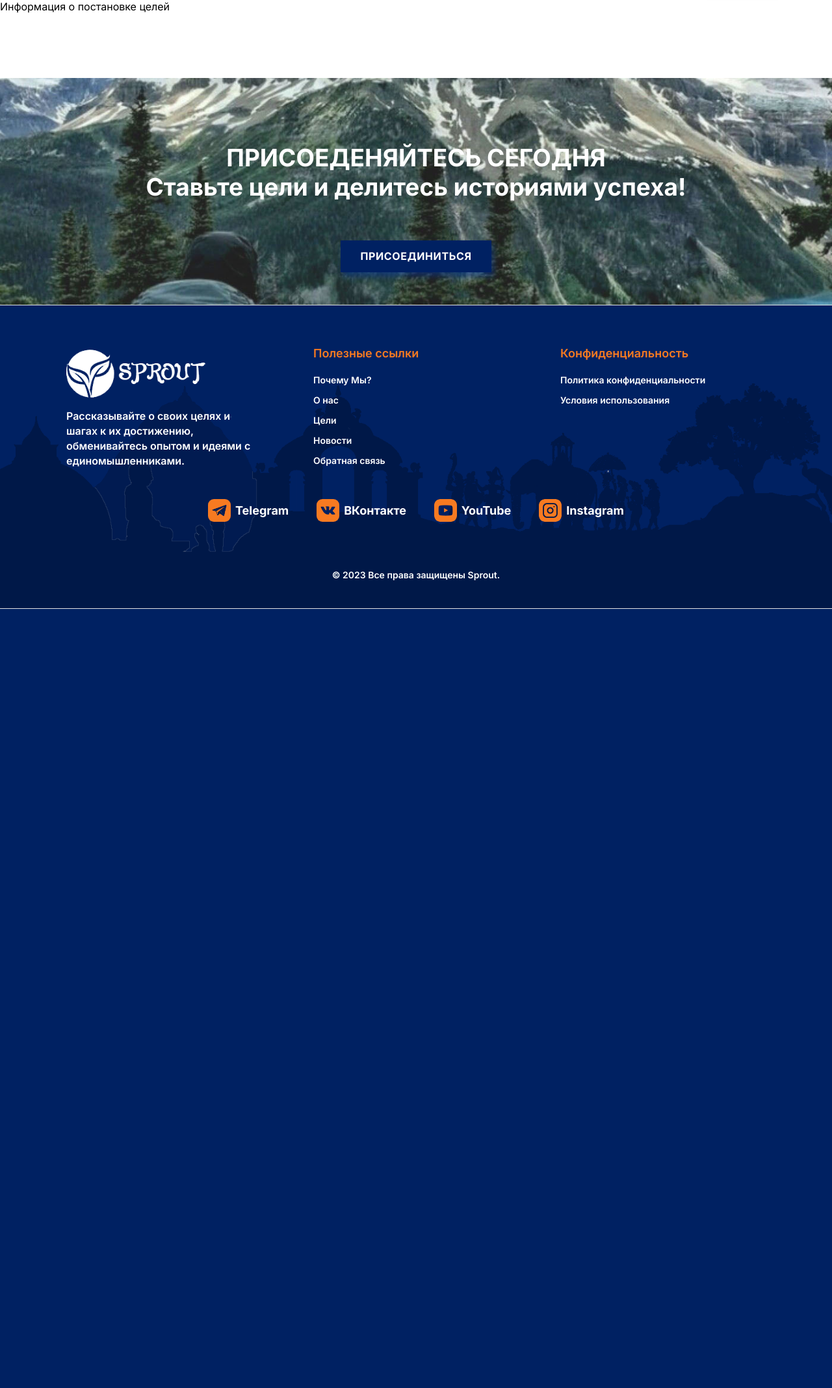
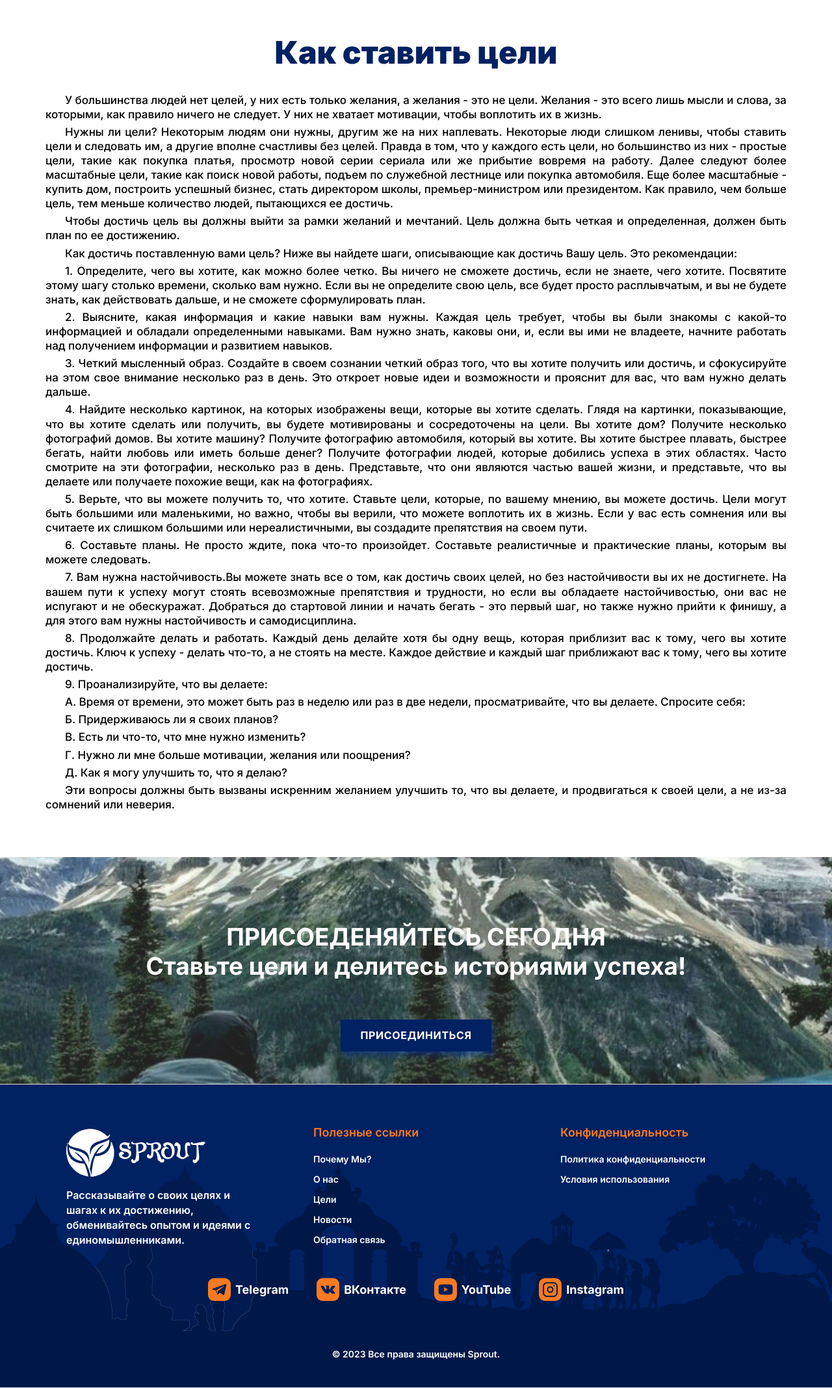
Before and after one commit to Viktor1732/ACHIEVING_GOALS, a Django app: page /goals_how_it_work/ in a window 1280 px wide. Shown: the part 83-2219 px from the top of the page at 65% size. Before the commit the page ends 1020 px from the top, so only its background shows below. Run offline with Django 4.2, Linux system fonts and the light colour scheme; parts of the project's set-up code (start-up, migrations or seed data) failed here and were passed over.

Commit message:
Доделал страницу "Как ставить цели", Изменил отображение изображений на странице "Почему мы?"

```diff
--- a/goals/goal_setting/static/goal_setting/css/styles.css
+++ b/goals/goal_setting/static/goal_setting/css/styles.css
@@ -296,24 +296,22 @@ body {
     position: absolute;
     width: 48%;
     right: auto;
-    left: 10px;
+    left: 0;
     height: 470px;
     background-size: cover !important;
     background-repeat: no-repeat !important;
     background-position: top left !important;
-    border-radius: 14px;
 }
 
 .chess-img-right {
     position: absolute;
-    right: 10px;
+    right: 0;
     left: auto;
     width: 48%;
     height: 470px;
     background-size: cover !important;
     background-repeat: no-repeat !important;
     background-position: top left !important;
-    border-radius: 14px;
 }
 
 .chess-text-wrap {
@@ -333,7 +331,7 @@ body {
 
 /* join-banner */
 .join-banner {
-    margin-top: 100px;
+    margin-top: 70px;
     background: url('../images/content/bg.jpg');
     background-repeat: no-repeat!important;
     background-size: cover!important;
@@ -361,7 +359,21 @@ body {
 }
 
 .features-text-wrap {
+    text-align: justify;
+}
+
+.features-text-wrap h2 {
     text-align: center;
+    margin-top: 50px;
+    margin-bottom: 30px;
+}
+
+.features-text-wrap p {
+    margin-bottom: 5px;
+    font-size: 17px;
+    font-weight: 500;
+    line-height: 1.3;
+    text-indent: 30px;
 }
 
 
--- a/goals/goal_setting/templates/goal_setting/base.html
+++ b/goals/goal_setting/templates/goal_setting/base.html
@@ -43,7 +43,7 @@
                         <a class="menu-nav-link" href="#">База знаний</a>
                         <ul class="sub-menu">
                             <li class="menu-header-item">
-                                <a class="{% active request goals_info %}" href="{{ goals_info }}">Мои цели</a>
+                                <a class="{% active request goals_info %}" href="{{ goals_info }}">Как ставить цели</a>
                             </li>
                             <li class="menu-header-item">
                                 <a class="{% active request points_info %}" href="{{ points_info }}">Мои баллы</a>
--- a/goals/goal_setting/templates/goal_setting/goals_info.html
+++ b/goals/goal_setting/templates/goal_setting/goals_info.html
@@ -1,5 +1,15 @@
 {% extends 'goal_setting/base.html' %}
+{% load static %}
 
 {% block content %}
-<h1>Информация о постановке целей</h1>
+<!-- goals-info -->
+<section class="goals-info">
+    <div class="container">
+        <div class="features-text-wrap">
+            <h2 class="about-title">Как ставить цели</h2>
+            {{ g_info|linebreaks }}
+        </div>
+    </div>
+</section>
+
 {% endblock content %}
--- /dev/null
+++ b/goals/goal_setting/texts.py
@@ -0,0 +1,59 @@
+g_info = """
+
+У большинства людей нет целей, у них есть только желания, а желания - это не цели. Желания - это всего лишь мысли и слова, за которыми, как правило ничего не следует. У них не хватает мотивации, чтобы воплотить их в жизнь.
+
+
+Нужны ли цели? Некоторым людям они нужны, другим же на них наплевать. Некоторые люди слишком ленивы, чтобы ставить цели и следовать им, а другие вполне счастливы без целей. Правда в том, что у каждого есть цели, но большинство из них - простые цели, такие как покупка платья, просмотр новой серии сериала или же прибытие вовремя на работу. Далее следуют более масштабные цели, такие как поиск новой работы, подъем по служебной лестнице или покупка автомобиля. Еще более масштабные - купить дом, построить успешный бизнес, стать директором школы, премьер-министром или президентом. Как правило, чем больше цель, тем меньше количество людей, пытающихся ее достичь.
+
+
+Чтобы достичь цель вы должны выйти за рамки желаний и мечтаний. Цель должна быть четкая и определенная, должен быть план по ее достижению.
+
+
+Как достичь поставленную вами цель? Ниже вы найдете шаги, описывающие как достичь Вашу цель. Это рекомендации:
+
+
+1. Определите, чего вы хотите, как можно более четко. Вы ничего не сможете достичь, если не знаете, чего хотите. Посвятите этому шагу столько времени, сколько вам нужно. Если вы не определите свою цель, все будет просто расплывчатым, и вы не будете знать, как действовать дальше, и не сможете сформулировать план.
+
+
+2. Выясните, какая информация и какие навыки вам нужны. Каждая цель требует, чтобы вы были знакомы с какой-то информацией и обладали определенными навыками. Вам нужно знать, каковы они, и, если вы ими не владеете, начните работать над получением информации и развитием навыков.
+
+
+3. Четкий мысленный образ. Создайте в своем сознании четкий образ того, что вы хотите получить или достичь, и сфокусируйте на этом свое внимание несколько раз в день. Это откроет новые идеи и возможности и прояснит для вас, что вам нужно делать дальше.
+
+
+4. Найдите несколько картинок, на которых изображены вещи, которые вы хотите сделать. Глядя на картинки, показывающие, что вы хотите сделать или получить, вы будете мотивированы и сосредоточены на цели. Вы хотите дом? Получите несколько фотографий домов. Вы хотите машину? Получите фотографию автомобиля, который вы хотите. Вы хотите быстрее плавать, быстрее бегать, найти любовь или иметь больше денег? Получите фотографии людей, которые добились успеха в этих областях. Часто смотрите на эти фотографии, несколько раз в день. Представьте, что они являются частью вашей жизни, и представьте, что вы делаете или получаете похожие вещи, как на фотографиях.
+
+
+5. Верьте, что вы можете получить то, что хотите. Ставьте цели, которые, по вашему мнению, вы можете достичь. Цели могут быть большими или маленькими, но важно, чтобы вы верили, что можете воплотить их в жизнь. Если у вас есть сомнения или вы считаете их слишком большими или нереалистичными, вы создадите препятствия на своем пути.
+
+
+6. Составьте планы. Не просто ждите, пока что-то произойдет. Составьте реалистичные и практические планы, которым вы можете следовать.
+
+
+7. Вам нужна настойчивость.Вы можете знать все о том, как достичь своих целей, но без настойчивости вы их не достигнете. На вашем пути к успеху могут стоять всевозможные препятствия и трудности, но если вы обладаете настойчивостью, они вас не испугают и не обескуражат. Добраться до стартовой линии и начать бегать - это первый шаг, но также нужно прийти к финишу, а для этого вам нужны настойчивость и самодисциплина.
+
+
+8. Продолжайте делать и работать. Каждый день делайте хотя бы одну вещь, которая приблизит вас к тому, чего вы хотите достичь. Ключ к успеху - делать что-то, а не стоять на месте. Каждое действие и каждый шаг приближают вас к тому, чего вы хотите достичь.
+
+
+9. Проанализируйте, что вы делаете:
+
+
+А. Время от времени, это может быть раз в неделю или раз в две недели, просматривайте, что вы делаете. Спросите себя:
+
+
+Б. Придерживаюсь ли я своих планов?
+
+
+В. Есть ли что-то, что мне нужно изменить?
+
+
+Г. Нужно ли мне больше мотивации, желания или поощрения?
+
+
+Д. Как я могу улучшить то, что я делаю?
+
+
+Эти вопросы должны быть вызваны искренним желанием улучшить то, что вы делаете, и продвигаться к своей цели, а не из-за сомнений или неверия.
+
+"""
--- a/goals/goal_setting/views.py
+++ b/goals/goal_setting/views.py
@@ -5,6 +5,7 @@ from django.urls import reverse_lazy
 from django.views.generic import ListView, DetailView, CreateView, UpdateView
 
 from .forms import CreateGoalsForm
+from .texts import g_info
 from .utils import *
 
 
@@ -17,7 +18,8 @@ def why_us(request):
 
 
 def goals_info(request):
-    return render(request, 'goal_setting/goals_info.html', context={'title': 'Информация о целях'})
+    return render(request, 'goal_setting/goals_info.html',
+                  context={'title': 'Sprout | Как ставить цели', 'g_info': g_info})
 
 
 class CreateGoals(DataMixin, CreateView):
```
